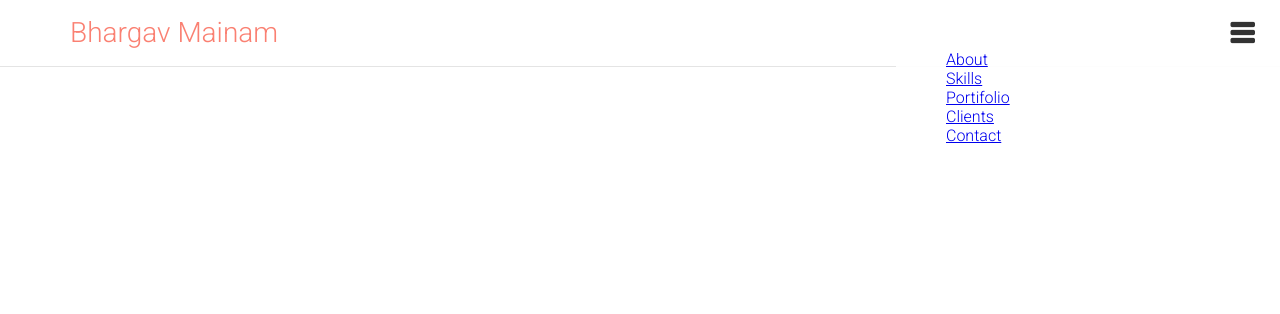
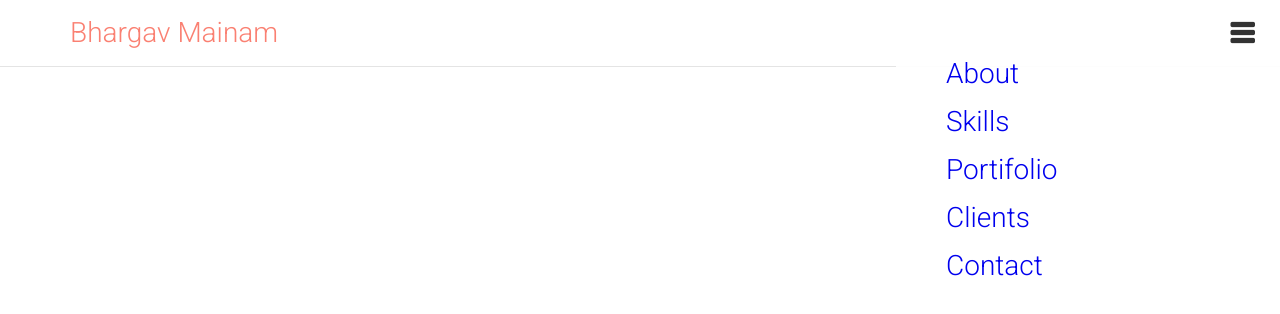
Before and after one commit to Bhargavmainam/My-Portifolio, a plain HTML site: page index.html in a window 1280 px wide. Shown: the top 314 px of the page. Drawn offline with Linux system fonts and the light colour scheme.

Commit message:
Update menu.css

```diff
--- a/css/menu.css
+++ b/css/menu.css
@@ -35,3 +35,9 @@
     padding: 0;
     list-style-type: none;
 }
+.menu-nav a{
+    display: block;
+    padding: 7px 0 8px 0;
+    text-decoration: none;
+    font-size: 28px;
+}
```
